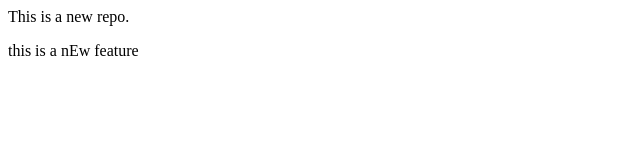
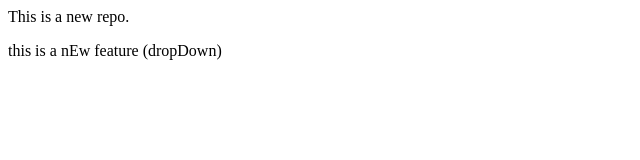
Before and after one commit to kultajChauhan/localRepo, a plain HTML site: page index.html in a window 1280 px wide. Shown: the full height of the page, 0-640 px from the left. Drawn offline with Linux system fonts and the light colour scheme.

Commit message:
add dropDown

```diff
--- a/index.html
+++ b/index.html
@@ -1,2 +1,2 @@
 <p>This is a new repo.</p>
-<p>this is a nEw feature</p>
+<p>this is a nEw feature (dropDown)</p>
```
